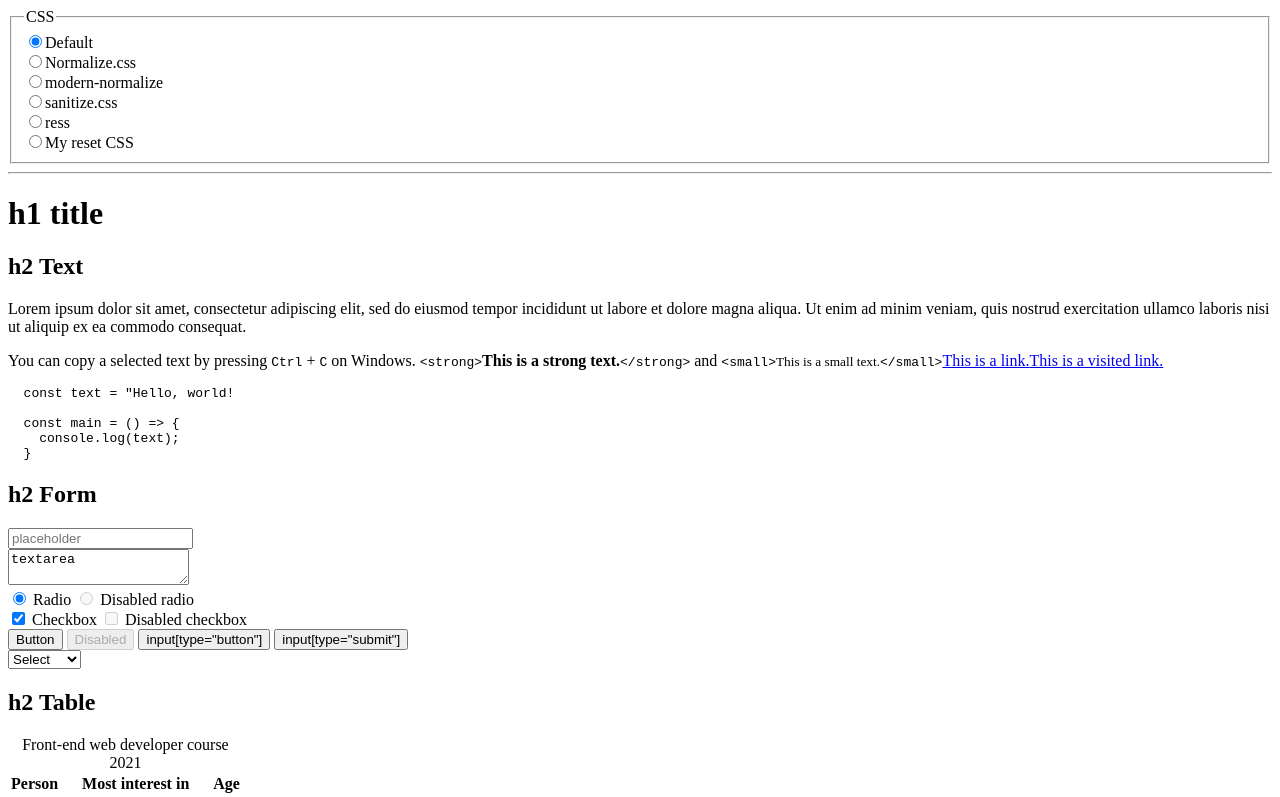
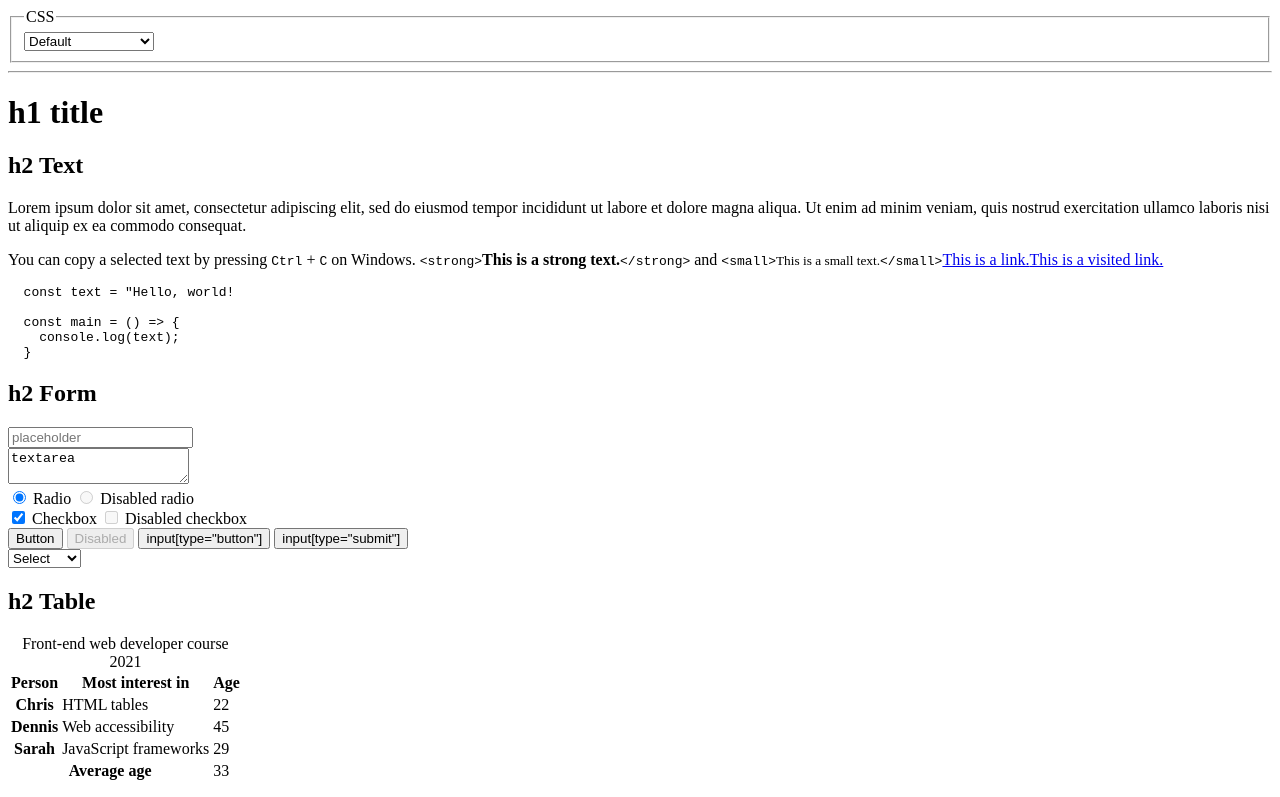
Before and after one commit to sztm/reset-css-testing, a React (Vite) app: page / in a window 1280 px wide. Shown: the top 797 px of the page. Built offline with nearby package versions, Linux system fonts and the light colour scheme.

Commit message:
Use <select/>

```diff
--- a/src/App.jsx
+++ b/src/App.jsx
@@ -57,14 +57,15 @@ export const App = () => {
       <fieldset className="css-selector">
         <legend>CSS</legend>
         <div>
-          {cssList.map((css) => (
-            <Fragment key={css.id}>
-              <input type="radio" id={css.id} name="css" value={css.id} onClick={() => {
-                selectCss(css.id)
-              }} defaultChecked={css.id === "default"}/>
-              <label htmlFor={css.id}>{css.name}</label><br />
-            </Fragment>
-          ))}
+          <select name="normalize_css" id="normalize_css" onChange={(e) => {
+            selectCss(e.target.value)
+          }}>
+            {cssList.map((css) => (
+              <option value={css.id} key={css.id} defaultChecked={css.id === "default"}>
+                {css.name}
+              </option>
+            ))}
+          </select>
         </div>
       </fieldset>
     </>
```
